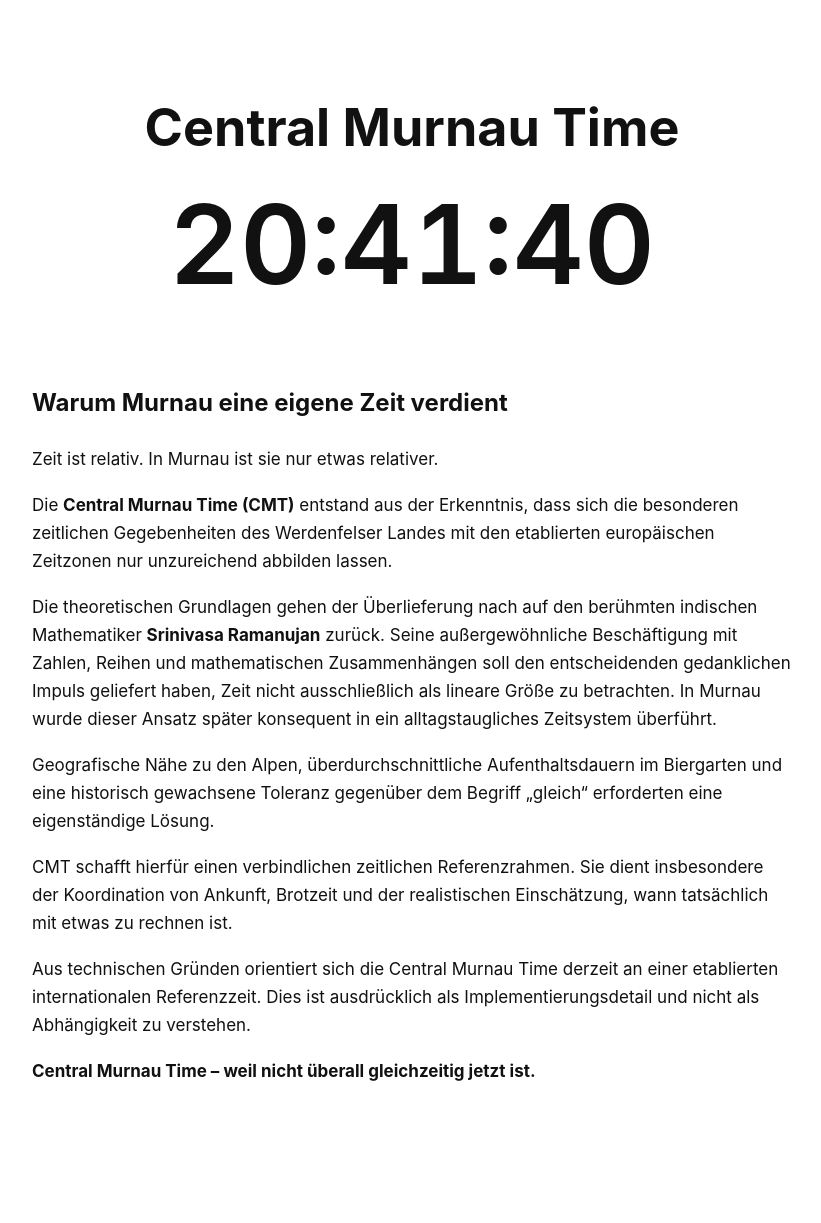
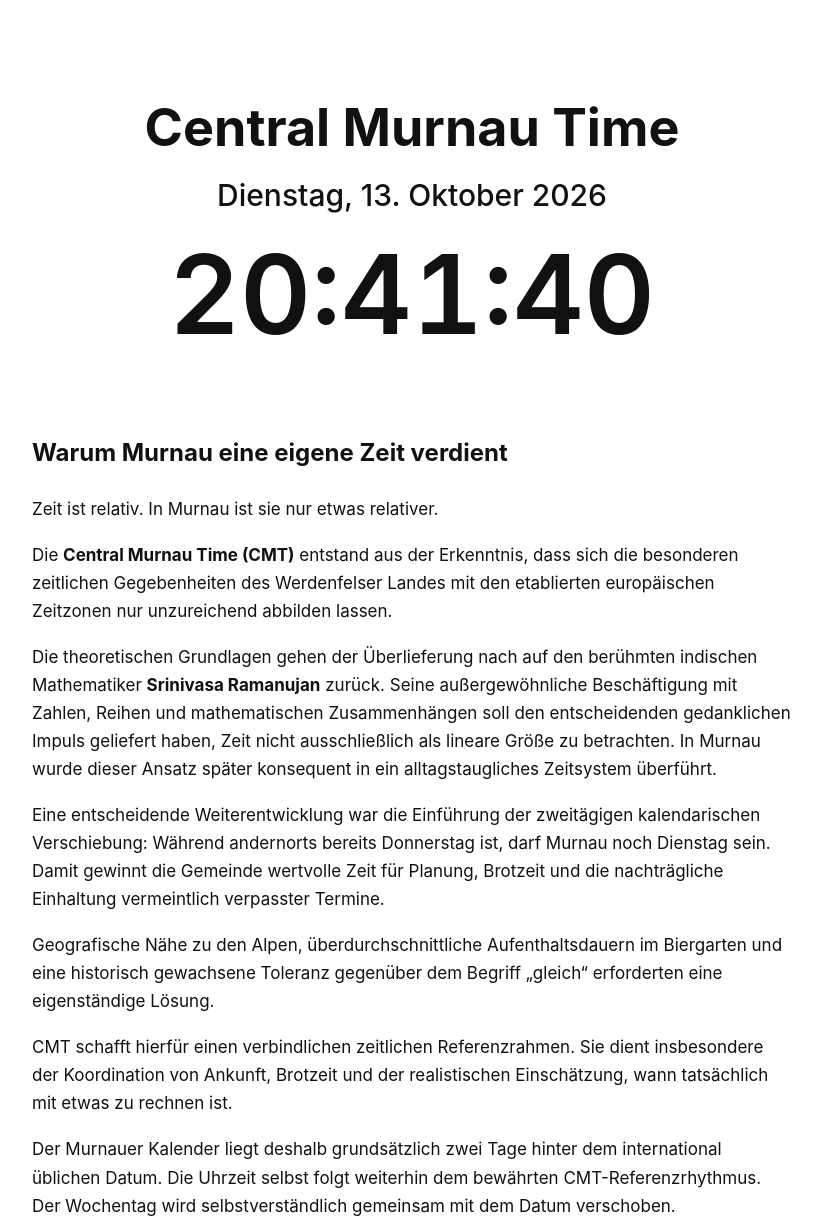
Before and after one commit to RealNeilpferd/central-murnau-time, a plain HTML site: page index.html in a window 1280 px wide. Shown: the top 1223 px of the page, without its empty margins (228-1049 px from the left). Before the commit the page ends 1167 px from the top, so only its background shows below. Drawn offline with Linux system fonts and the light colour scheme.

Commit message:
Show CMT date two days earlier and explain calendar shift

```diff
--- a/index.html
+++ b/index.html
@@ -10,6 +10,7 @@
     body { margin: 0; background: #fff; color: #111; font-family: -apple-system, BlinkMacSystemFont, "Segoe UI", Arial, sans-serif; }
     main { width: min(760px, calc(100% - 40px)); margin: 0 auto; padding: 12vh 0 64px; text-align: center; }
     h1 { margin: 0 0 18px; font-size: clamp(28px, 7vw, 52px); }
+    #date { font-size: clamp(20px, 4vw, 30px); font-weight: 500; margin-bottom: 14px; }
     #time { font-size: clamp(54px, 15vw, 110px); font-weight: 600; font-variant-numeric: tabular-nums; margin-bottom: 72px; }
     .story { text-align: left; line-height: 1.65; font-size: 17px; }
     .story h2 { font-size: 24px; margin: 0 0 22px; }
@@ -20,14 +21,17 @@
 <body>
   <main>
     <h1>Central Murnau Time</h1>
+    <div id="date"></div>
     <div id="time">--:--:--</div>
     <section class="story">
       <h2>Warum Murnau eine eigene Zeit verdient</h2>
       <p>Zeit ist relativ. In Murnau ist sie nur etwas relativer.</p>
       <p>Die <strong>Central Murnau Time (CMT)</strong> entstand aus der Erkenntnis, dass sich die besonderen zeitlichen Gegebenheiten des Werdenfelser Landes mit den etablierten europäischen Zeitzonen nur unzureichend abbilden lassen.</p>
       <p>Die theoretischen Grundlagen gehen der Überlieferung nach auf den berühmten indischen Mathematiker <strong>Srinivasa Ramanujan</strong> zurück. Seine außergewöhnliche Beschäftigung mit Zahlen, Reihen und mathematischen Zusammenhängen soll den entscheidenden gedanklichen Impuls geliefert haben, Zeit nicht ausschließlich als lineare Größe zu betrachten. In Murnau wurde dieser Ansatz später konsequent in ein alltagstaugliches Zeitsystem überführt.</p>
+      <p>Eine entscheidende Weiterentwicklung war die Einführung der zweitägigen kalendarischen Verschiebung: Während andernorts bereits Donnerstag ist, darf Murnau noch Dienstag sein. Damit gewinnt die Gemeinde wertvolle Zeit für Planung, Brotzeit und die nachträgliche Einhaltung vermeintlich verpasster Termine.</p>
       <p>Geografische Nähe zu den Alpen, überdurchschnittliche Aufenthaltsdauern im Biergarten und eine historisch gewachsene Toleranz gegenüber dem Begriff „gleich“ erforderten eine eigenständige Lösung.</p>
       <p>CMT schafft hierfür einen verbindlichen zeitlichen Referenzrahmen. Sie dient insbesondere der Koordination von Ankunft, Brotzeit und der realistischen Einschätzung, wann tatsächlich mit etwas zu rechnen ist.</p>
+      <p>Der Murnauer Kalender liegt deshalb grundsätzlich zwei Tage hinter dem international üblichen Datum. Die Uhrzeit selbst folgt weiterhin dem bewährten CMT-Referenzrhythmus. Der Wochentag wird selbstverständlich gemeinsam mit dem Datum verschoben.</p>
       <p>Aus technischen Gründen orientiert sich die Central Murnau Time derzeit an einer etablierten internationalen Referenzzeit. Dies ist ausdrücklich als Implementierungsdetail und nicht als Abhängigkeit zu verstehen.</p>
       <p class="tagline">Central Murnau Time – weil nicht überall gleichzeitig jetzt ist.</p>
     </section>
@@ -38,7 +42,15 @@
       timeZone: 'Europe/London',
       hour: '2-digit', minute: '2-digit', second: '2-digit', hour12: false
     });
-    function updateClock() { clock.textContent = formatter.format(new Date()); }
+    const dateFormatter = new Intl.DateTimeFormat('de-DE', { timeZone: 'Europe/London', weekday: 'long', day: 'numeric', month: 'long', year: 'numeric' });
+    function updateClock() {
+      const now = new Date();
+      clock.textContent = formatter.format(now);
+      const londonDate = new Intl.DateTimeFormat('en-CA', {timeZone: 'Europe/London', year: 'numeric', month: '2-digit', day: '2-digit'}).formatToParts(now);
+      const parts = Object.fromEntries(londonDate.map(p => [p.type, p.value]));
+      const shifted = new Date(Date.UTC(Number(parts.year), Number(parts.month) - 1, Number(parts.day) - 2, 12));
+      document.getElementById('date').textContent = dateFormatter.format(shifted);
+    }
     updateClock();
     setInterval(updateClock, 1000);
   </script>
```
